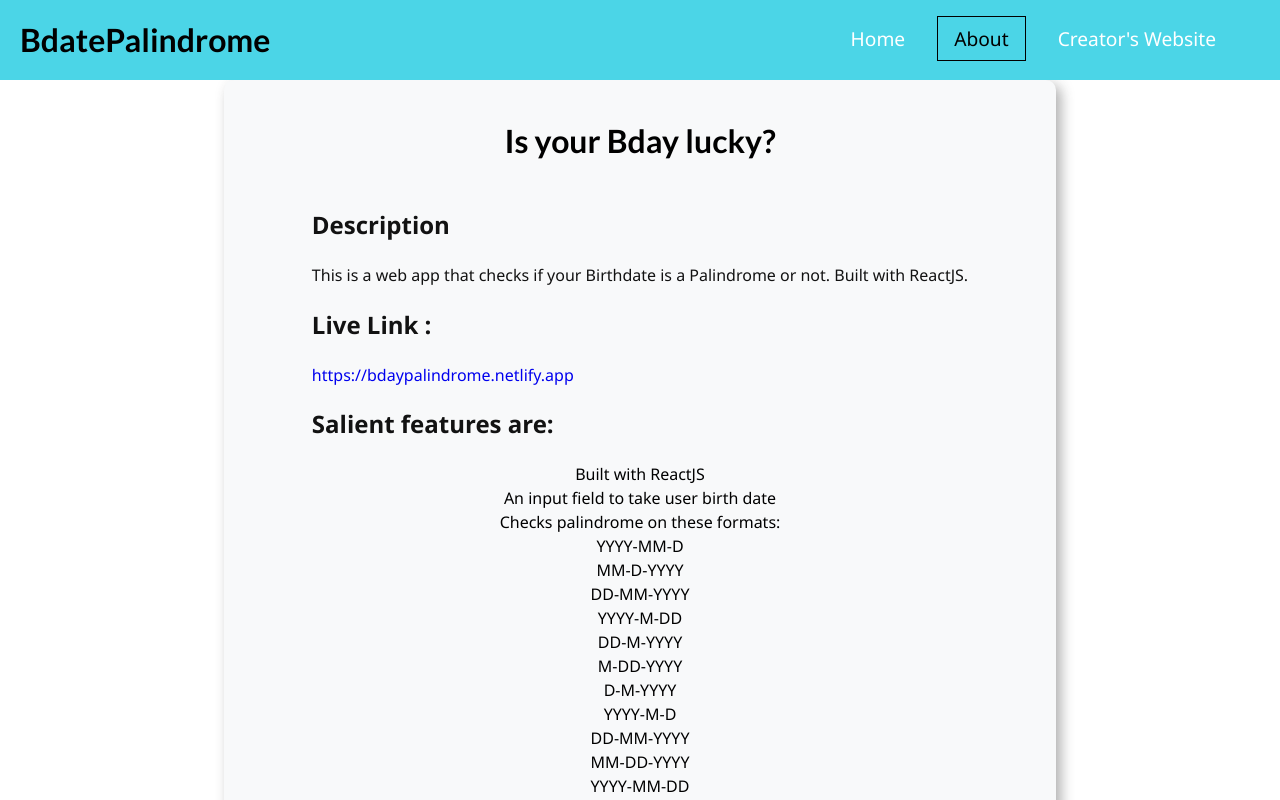
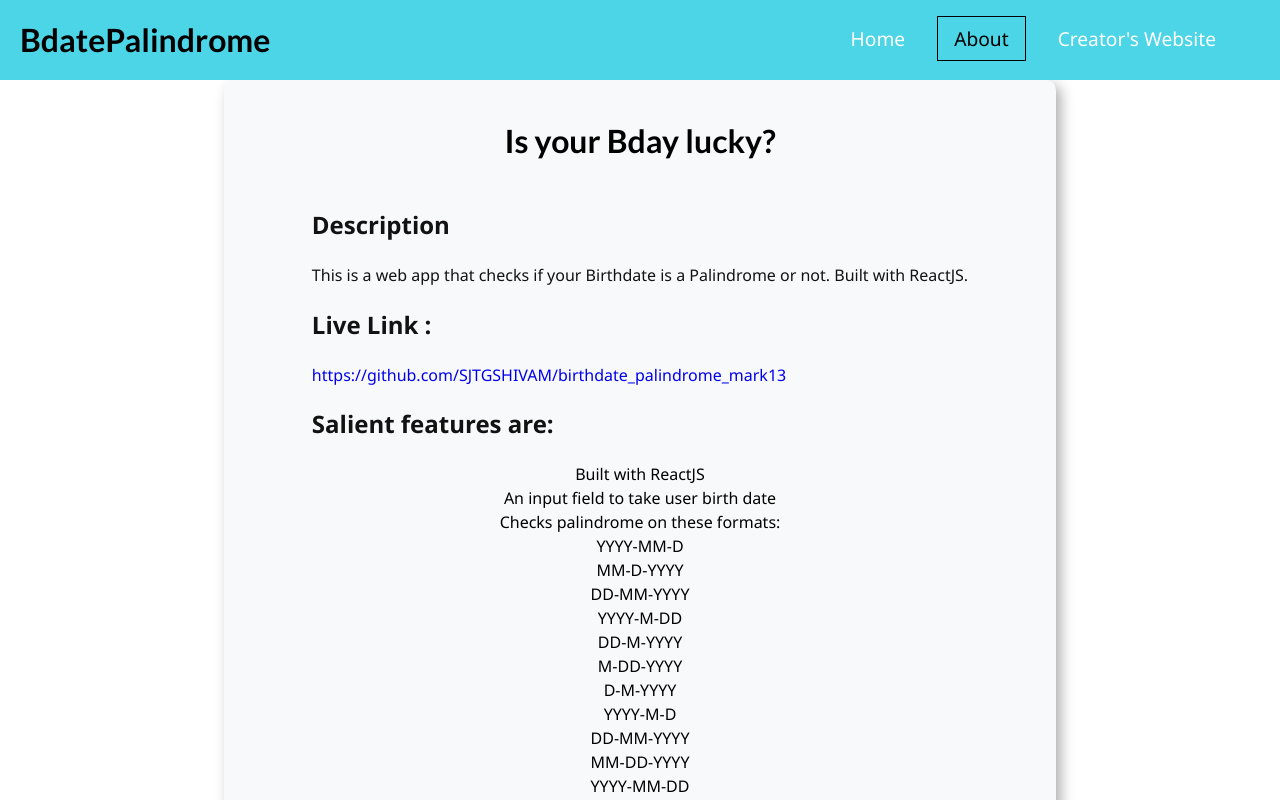
Before and after one commit to SJTGSHIVAM/birthdate_palindrome_mark13, a React (Create React App) app: page /about in a window 1280 px wide. Shown: the top 800 px of the page. Built offline with nearby package versions, Linux system fonts and the light colour scheme.

Commit message:
doc: link fixed

```diff
--- a/src/components/About/About.tsx
+++ b/src/components/About/About.tsx
@@ -13,8 +13,8 @@ const About = () => {
         </p>
         <h1 id="live-link-">Live Link :</h1>
         <p>
-          <a href="https://bdaypalindrome.netlify.app">
-            https://bdaypalindrome.netlify.app
+          <a href="https://github.com/SJTGSHIVAM/birthdate_palindrome_mark13">
+            https://github.com/SJTGSHIVAM/birthdate_palindrome_mark13
           </a>
         </p>
         <h1 id="salient-features-are-">Salient features are:</h1>
```
